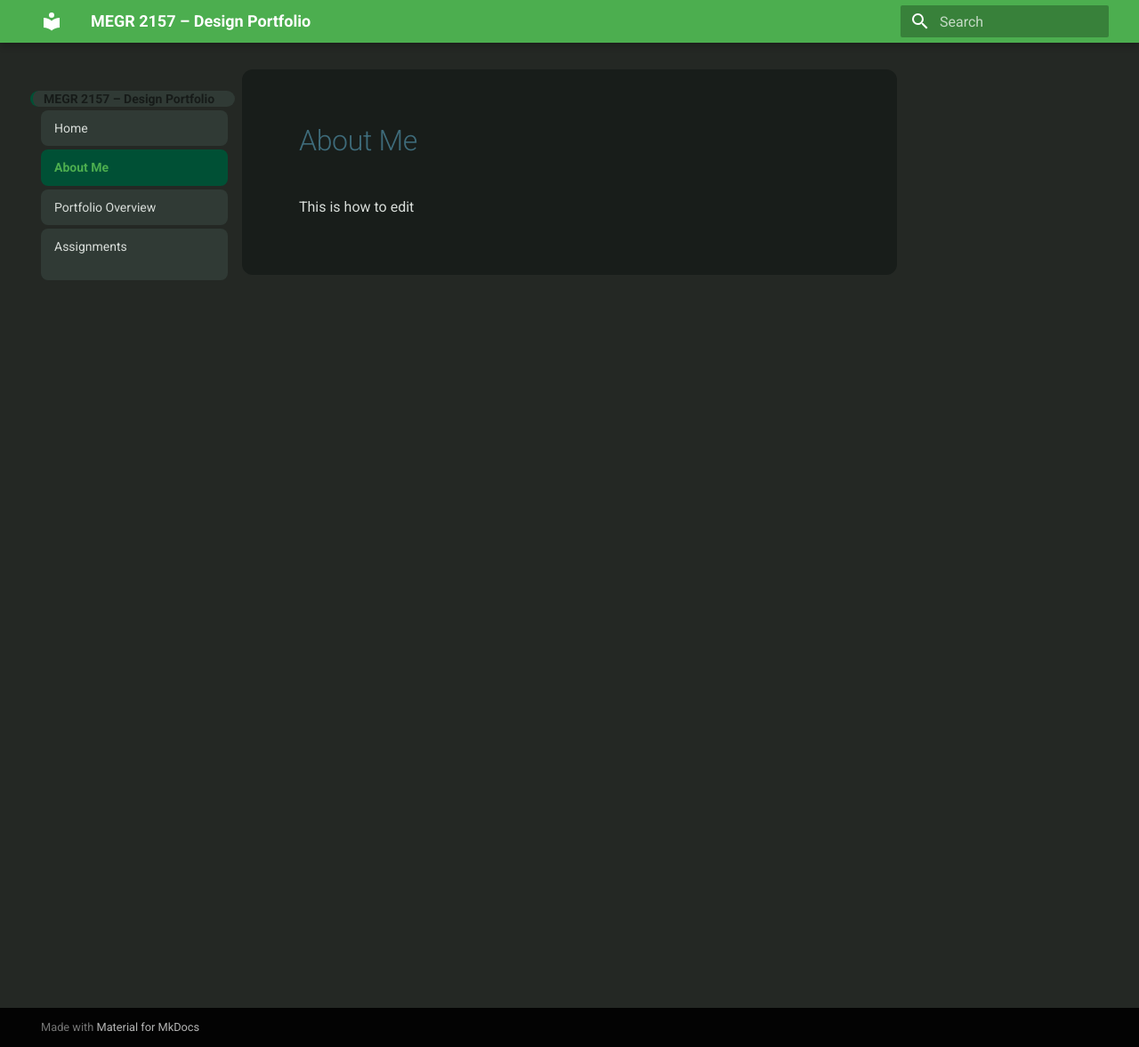
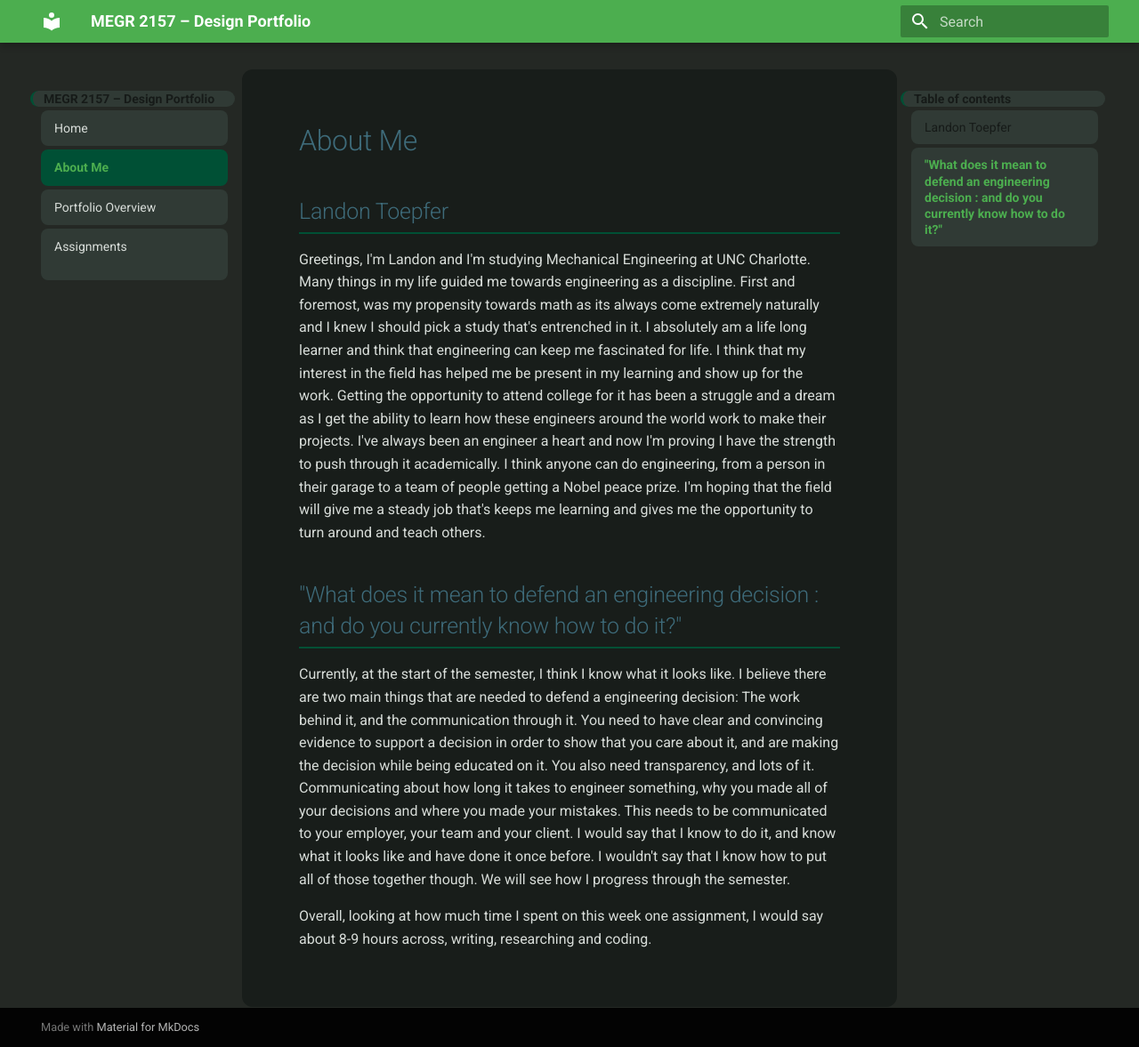
Before and after one commit to LandonToepfer/megr2157-portfolio, an MkDocs documentation site: the page built from docs/aboutme/index.md, in a window 1280 px wide and 1177 px high. Shown: the whole window at 89% size. Built offline with MkDocs 1.6.1 and Material for MkDocs 9.7.7, drawn with Linux system fonts in a browser that asks for light colours.

Commit message:
Update index.md

```diff
--- a/docs/aboutme/index.md
+++ b/docs/aboutme/index.md
@@ -1,2 +1,9 @@
 #About Me
-This is how to edit
+
+##Landon Toepfer
+Greetings, I'm Landon and I'm studying Mechanical Engineering at UNC Charlotte. Many things in my life guided me towards engineering as a discipline. First and foremost, was my propensity towards math as its always come extremely naturally and I knew I should pick a study that's entrenched in it. I absolutely am a life long learner and think that engineering can keep me fascinated for life. I think that my interest in the field has helped me be present in my learning and show up for the work. Getting the opportunity to attend college for it has been a struggle and a dream as I get the ability to learn how these engineers around the world work to make their projects. I've always been an engineer a heart and now I'm proving I have the strength to push through it academically. I think anyone can do engineering, from a person in their garage to a team of people getting a Nobel peace prize. I'm hoping that the field will give me a steady job that's keeps me learning and gives me the opportunity to turn around and teach others.
+
+##"What does it mean to defend an engineering decision : and do you currently know how to do it?"
+Currently, at the start of the semester, I think I know what it looks like. I believe there are two main things that are needed to defend a engineering decision: The work behind it, and the communication through it. You need to have clear and convincing evidence to support a decision in order to show that you care about it, and are making the decision while being educated on it. You also need transparency, and lots of it. Communicating about how long it takes to engineer something, why you made all of your decisions and where you made your mistakes. This needs to be communicated to your employer, your team and your client. I would say that I know to do it, and know what it looks like and have done it once before. I wouldn't say that I know how to put all of those together though. We will see how I progress through the semester.
+
+Overall, looking at how much time I spent on this week one assignment, I would say about 8-9 hours across, writing, researching and coding.
```
